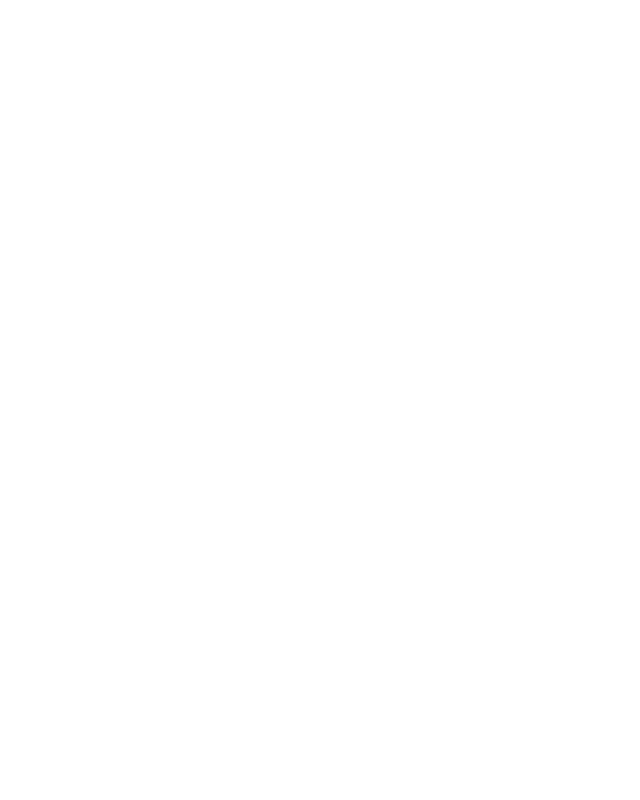
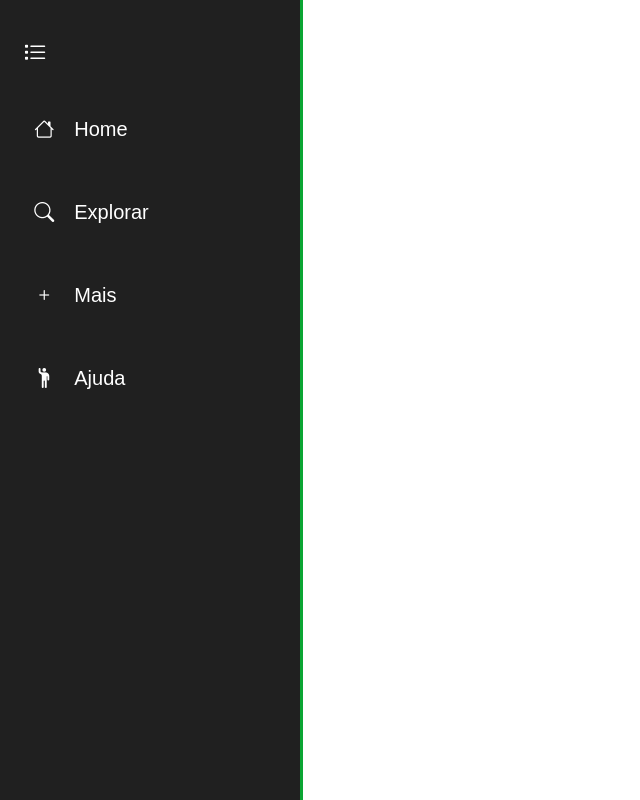
Before and after one commit to iurilugao01/SacoVendas, a Vue app: page / in a window 1280 px wide. Shown: the whole page, without its empty margins (0-640 px from the left). Built offline with nearby package versions, Linux system fonts and the light colour scheme.

Commit message:
feat(GlobalSidebar) adicionando a sidebar

```diff
--- a/src/App.vue
+++ b/src/App.vue
@@ -1,21 +1,20 @@
 <script>
+import GlobalSidebar from "./components/GlobalSidebar.vue";
+
 export default {
   name: "App",
-  components: {},
+  components: {
+    GlobalSidebar,
+  },
 };
 </script>
 
 <template>
-  <div></div>
+  <GlobalSidebar />
 </template>
 
-<style>
-#app {
-  font-family: Avenir, Helvetica, Arial, sans-serif;
-  -webkit-font-smoothing: antialiased;
-  -moz-osx-font-smoothing: grayscale;
-  text-align: center;
-  color: #2c3e50;
-  margin-top: 60px;
+<style scoped>
+body {
+  height: 100vh;
 }
 </style>
--- a/src/components/GlobalSidebar.vue
+++ b/src/components/GlobalSidebar.vue
@@ -4,4 +4,115 @@
 };
 </script>
 
-<template></template>
+<template>
+  <nav>
+    <div class="btn-expand"><i class="bi bi-list-task"></i></div>
+
+    <ul>
+      <li class="home-menu">
+        <a href="#">
+          <span class="icon"><i class="bi bi-house"></i></span>
+          <span class="txt-link">Home</span>
+        </a>
+      </li>
+      <li class="explore-menu">
+        <a href="#">
+          <span class="icon"><i class="bi bi-search"></i></span>
+          <span class="txt-link">Explorar</span>
+        </a>
+      </li>
+      <li class="more-menu">
+        <a href="#">
+          <span class="icon"><i class="bi bi-plus"></i></span>
+          <span class="txt-link">Mais</span>
+        </a>
+      </li>
+      <li class="help-menu">
+        <a href="#">
+          <span class="icon"><i class="bi bi-person-raised-hand"></i></span>
+          <span class="txt-link">Ajuda</span>
+        </a>
+      </li>
+    </ul>
+  </nav>
+</template>
+
+<style scoped>
+@import url("https://cdn.jsdelivr.net/npm/bootstrap-icons@1.11.3/font/bootstrap-icons.min.css");
+
+* {
+  margin: 0;
+  padding: 0;
+  box-sizing: border-box;
+  font-family: sans-serif;
+}
+
+body {
+  height: 100%;
+  display: flex;
+}
+
+nav {
+  position: fixed;
+  top: 0;
+  left: 0;
+  width: 65px;
+  height: 100vh;
+  background-color: #202020;
+  padding: 40px 0 40px 1%;
+  display: flex;
+  flex-direction: column;
+  box-shadow: 3px 0 0 #0aa533;
+
+  overflow: hidden;
+  transition: 0.5s;
+  position: fixed;
+  top: 0;
+  left: 0;
+}
+nav:hover {
+  width: 300px;
+}
+
+.btn-expand {
+  width: 100%;
+  padding-left: 10px;
+}
+
+.btn-expand > i {
+  color: #fff;
+  font-size: 24px;
+  cursor: pointer;
+}
+
+ul {
+  margin-top: 30px;
+  height: 100%;
+  list-style: none;
+}
+
+li {
+  transition: 0.2s;
+  margin-bottom: 20px;
+}
+
+li:hover {
+  background-color: #0aa533;
+}
+
+a {
+  color: #fff;
+  text-decoration: none;
+  font-size: 20px;
+  padding: 20px 4%;
+  display: flex;
+}
+
+.icon {
+  margin-left: 10px;
+}
+
+.txt-link {
+  margin-left: 20px;
+}
+</style>
```
